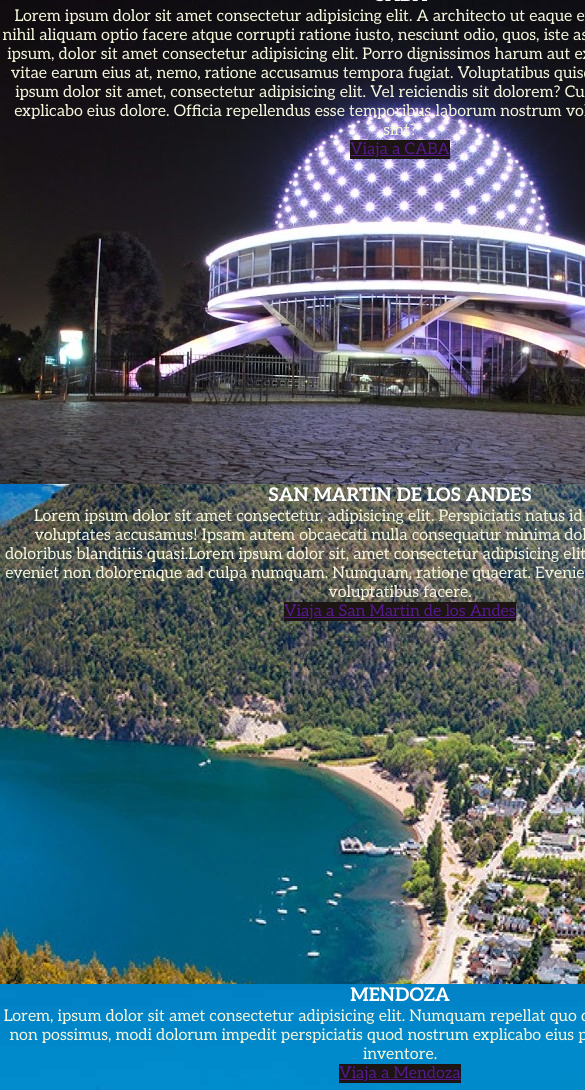
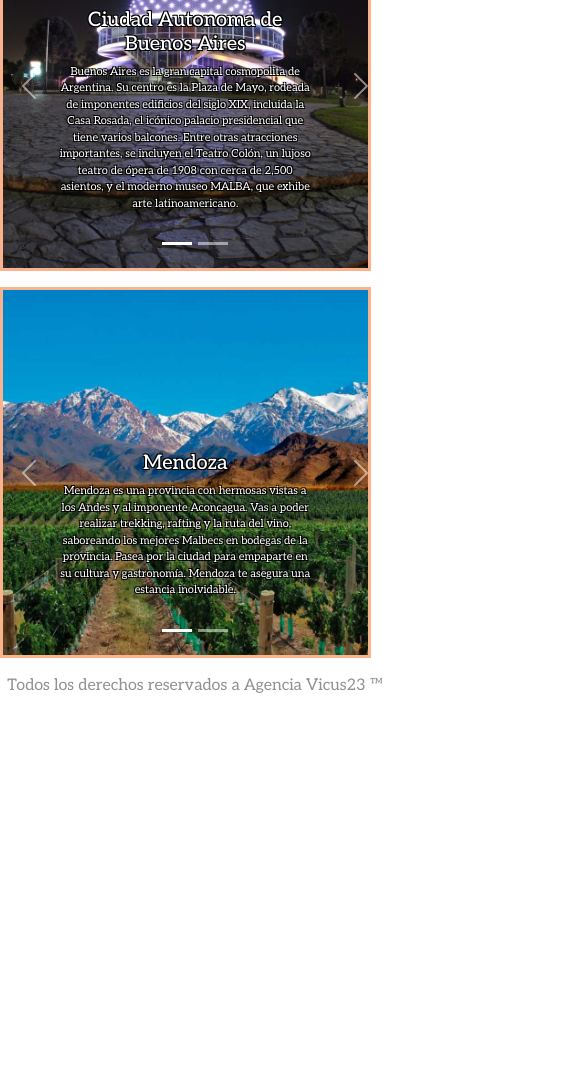
Before and after one commit to MartinGomez13/2da-martingomez-turismo, a plain HTML site: page pages/destinos.html in a window 390 px wide. Shown: the part 401-1491 px from the top of the page, 585 px wide, since content can reach past the window. After the commit the page ends 1115 px from the top, so only its background shows below. Drawn offline with nearby package versions, Linux system fonts and the light colour scheme.

Commit message:
[M] se agregó a la página de destinos bootstrap con carruseles y se hizo responsive.

```diff
--- a/css/style.css
+++ b/css/style.css
@@ -163,31 +163,15 @@
         font-size: 20px;
         background-color: #f5f5dc;
     }
-    .destinos-frecuentes-caba{
-        background-image: url("../assets/destinos-caba.jpg");
-        width: 800px;
-        height: 500px;
+    /* DESTINOS */
+    .carousel-inner {
+        position: relative;
+        width: 95%;
+        overflow: hidden;
+        border: 3px solid #fbb38d;
     }
-    main section h3{
-        color: #ffffff;
-        text-align: center;
-    }
-    .articulos-destinos{
-        color: #f5f5dc;
-        text-align: center;
-    }
-    .viajar-a-caba{
-        text-align: center;
-    }
-    .destinos-frecuentes-smdla{
-        background-image: url("../assets/destinos-smdla.jpg");
-        width: 800px;
-        height: 500px;
-    }
-    .destinos-frecuentes-mendoza{
-        background-image: url("../assets/destinos-mendoza.jpg");
-        width: 800px;
-        height: 500px;
+    .carousel-caption{
+        text-shadow: -1px -1px 0 #000, 1px -1px 0 #000, -1px 1px 0 #000, 1px 1px 0 #000;
     }
     .link-viaje{
         background-color: #1d1414;
@@ -269,6 +253,16 @@
         .bg-articulos p{
             width: 100%;
         }
+        .articulos-destinos{
+            flex-direction: column;
+        }
+        .carousel {
+            position: relative;
+            margin-bottom: 1rem;
+        }
+        .carousel-caption {
+            font-size: 11px;
+        }
     }
 
     @media only screen and (min-width: 501px) and (max-width: 960px){
@@ -299,6 +293,13 @@
         .bg-articulos p{
             width: 100%;
         }
+        .articulos-destinos{
+            flex-direction: column;
+        }
+        .carousel {
+            position: relative;
+            margin-bottom: 1rem;
+        }
     }
 
     @media only screen and (min-width: 961px) {
--- a/pages/destinos.html
+++ b/pages/destinos.html
@@ -4,6 +4,8 @@
 <head>
     <meta charset="UTF-8">
     <meta name="viewport" content="width=device-width, initial-scale=1.0">
+    <!--Bootstrap-->
+    <link href="https://cdn.jsdelivr.net/npm/bootstrap@5.3.3/dist/css/bootstrap.min.css" rel="stylesheet" integrity="sha384-QWTKZyjpPEjISv5WaRU9OFeRpok6YctnYmDr5pNlyT2bRjXh0JMhjY6hW+ALEwIH" crossorigin="anonymous">
     <!--estilos-->
     <link rel="stylesheet" href="../css/style.css">
     <!--fonts-->
@@ -42,39 +44,72 @@
     </header>
     <main>
         <h2 class="h2-principal">DESTINOS</h2>
-        <section class="articulos-destinos">
-            <article class="destinos-frecuentes-caba">
-                <h3>CABA</h3>
-                <p>Lorem ipsum dolor sit amet consectetur adipisicing elit. A architecto ut eaque eum illum rerum
-                    voluptatem nihil aliquam optio facere atque corrupti ratione iusto, nesciunt odio, quos, iste
-                    assumenda temporibus? Lorem ipsum, dolor sit amet consectetur adipisicing elit. Porro dignissimos
-                    harum aut ex nam animi, quis laboriosam vitae earum eius at, nemo, ratione accusamus tempora fugiat.
-                    Voluptatibus quisquam eum cupiditate?Lorem ipsum dolor sit amet, consectetur adipisicing elit. Vel
-                    reiciendis sit dolorem? Culpa hic doloremque maiores explicabo eius dolore. Officia repellendus esse
-                    temporibus laborum nostrum voluptatum rem veniam natus sint?</p>
-                <a href="" class="link-viaje">Viaja a CABA</a>
-            </article>
-            <article class="destinos-frecuentes-smdla">
-                <h3>SAN MARTIN DE LOS ANDES</h3>
-                <p>Lorem ipsum dolor sit amet consectetur, adipisicing elit. Perspiciatis natus id nihil sed culpa
-                    inventore voluptates accusamus! Ipsam autem obcaecati nulla consequatur minima dolor qui, veniam
-                    inventore doloribus blanditiis quasi.Lorem ipsum dolor sit, amet consectetur adipisicing elit.
-                    Facilis sint eius porro atque, eveniet non doloremque ad culpa numquam. Numquam, ratione quaerat.
-                    Eveniet eum error at ratione aliquid voluptatibus facere.</p>
-                <a href="" class="link-viaje">Viaja a San Martin de los Andes</a>
-            </article>
-            <article class="destinos-frecuentes-mendoza">
-                <h3>MENDOZA</h3>
-                <p>Lorem, ipsum dolor sit amet consectetur adipisicing elit. Numquam repellat quo doloremque neque autem
-                    id a non possimus, modi dolorum impedit perspiciatis quod nostrum explicabo eius praesentium porro
-                    architecto inventore.</p>
-                <a href="" class="link-viaje">Viaja a Mendoza</a>
-            </article>
+        <section class="articulos-destinos d-flex justify-content-center">
+            <div id="carouselExampleCaptions" class="carousel slide">
+                <div class="carousel-indicators">
+                  <button type="button" data-bs-target="#carouselExampleCaptions" data-bs-slide-to="0" class="active" aria-current="true" aria-label="Slide 1"></button>
+                  <button type="button" data-bs-target="#carouselExampleCaptions" data-bs-slide-to="1" aria-label="Slide 2"></button>
+                </div>
+                <div class="carousel-inner">
+                  <div class="carousel-item active">
+                    <img src="../assets/destinos-caba.jpg" class="d-block w-100" alt="Destino Buenos Aires">
+                    <div class="carousel-caption  d-md-block">
+                      <h5>Ciudad Autonoma de Buenos Aires</h5>
+                      <p>Buenos Aires es la gran capital cosmopolita de Argentina. Su centro es la Plaza de Mayo, rodeada de imponentes edificios del siglo XIX, incluida la Casa Rosada, el icónico palacio presidencial que tiene varios balcones. Entre otras atracciones importantes, se incluyen el Teatro Colón, un lujoso teatro de ópera de 1908 con cerca de 2,500 asientos, y el moderno museo MALBA, que exhibe arte latinoamericano.</p>                    </div>                  </div>
+                  <div class="carousel-item">
+                    <img src="../assets/destinos-lujan.jpg" class="d-block w-100" alt="Destino Bs As">
+                    <div class="carousel-caption d-md-block">
+                      <h5>Provincia de Buenos Aires</h5>
+                      <p>Un destino único donde playas doradas, ciudades vibrantes, rica historia, naturaleza exuberante y deliciosa gastronomía se combinan para ofrecerte experiencias inolvidables. Relájate en las costas de Mar del Plata y Pinamar, explora las sierras de Tandil, visita los museos de La Plata y disfruta de la auténtica carne argentina en nuestras famosas parrillas. Con una cálida hospitalidad y opciones de alojamiento para todos los gustos, te invitamos a vivir momentos únicos y crear recuerdos que atesorarás para siempre. ¡Te esperamos con los brazos abiertos!</p>
+                    </div>
+                  </div>
+                </div>
+                <button class="carousel-control-prev" type="button" data-bs-target="#carouselExampleCaptions" data-bs-slide="prev">
+                  <span class="carousel-control-prev-icon" aria-hidden="true"></span>
+                  <span class="visually-hidden">Previous</span>
+                </button>
+                <button class="carousel-control-next" type="button" data-bs-target="#carouselExampleCaptions" data-bs-slide="next">
+                  <span class="carousel-control-next-icon" aria-hidden="true"></span>
+                  <span class="visually-hidden">Next</span>
+                </button>
+              </div>
+
+              <div id="carouselExampleCaptions2" class="carousel slide">
+                <div class="carousel-indicators">
+                  <button type="button" data-bs-target="#carouselExampleCaptions2" data-bs-slide-to="0" class="active" aria-current="true" aria-label="Slide 1"></button>
+                  <button type="button" data-bs-target="#carouselExampleCaptions2" data-bs-slide-to="1" aria-label="Slide 2"></button>
+                </div>
+                <div class="carousel-inner">
+                  <div class="carousel-item active">
+                    <img src="../assets/destinos-mendoza.jpg" class="d-block w-100" alt="Destino Buenos Aires">
+                    <div class="carousel-caption  d-md-block">
+                      <h5>Mendoza</h5>
+                      <p>Mendoza es una provincia con hermosas vistas a los Andes y al imponente Aconcagua. Vas a poder realizar trekking, rafting y la ruta del vino, saboreando los mejores Malbecs en bodegas de la provincia. Pasea por la ciudad para empaparte en su cultura y gastronomía. Mendoza te asegura una estancia inolvidable.</p>                    </div>                  </div>
+                  <div class="carousel-item">
+                    <img src="../assets/destinos-smdla.jpg" class="d-block w-100" alt="Destino Bs As">
+                    <div class="carousel-caption d-md-block">
+                      <h5>San Martin de los Andes</h5>
+                      <p>San Martín de los Andes es un destino encantador rodeado por la majestuosidad de la Patagonia. Disfruta de actividades al aire libre como trekking, pesca y kayak en el hermoso lago Lacar. Recorre sus calles pintorescas y sumérgete en la cultura local, con su rica gastronomía y artesanías. San Martín de los Andes te ofrece una estancia inolvidable en la serenidad de la naturaleza.</p>
+                    </div>
+                  </div>
+                </div>
+                <button class="carousel-control-prev" type="button" data-bs-target="#carouselExampleCaptions2" data-bs-slide="prev">
+                  <span class="carousel-control-prev-icon" aria-hidden="true"></span>
+                  <span class="visually-hidden">Previous</span>
+                </button>
+                <button class="carousel-control-next" type="button" data-bs-target="#carouselExampleCaptions2" data-bs-slide="next">
+                  <span class="carousel-control-next-icon" aria-hidden="true"></span>
+                  <span class="visually-hidden">Next</span>
+                </button>
+              </div>
         </section>
     </main>
     <footer>
         <p>Todos los derechos reservados a Agencia Vicus23 ™</p>
     </footer>
+    <!--BS scripts-->
+    <script src="https://cdn.jsdelivr.net/npm/@popperjs/core@2.11.8/dist/umd/popper.min.js" integrity="sha384-I7E8VVD/ismYTF4hNIPjVp/Zjvgyol6VFvRkX/vR+Vc4jQkC+hVqc2pM8ODewa9r" crossorigin="anonymous"></script>
+    <script src="https://cdn.jsdelivr.net/npm/bootstrap@5.3.3/dist/js/bootstrap.min.js" integrity="sha384-0pUGZvbkm6XF6gxjEnlmuGrJXVbNuzT9qBBavbLwCsOGabYfZo0T0to5eqruptLy" crossorigin="anonymous"></script>
 </body>
 
 </html>
```
Also changed, not shown: index.html (+1 -1 lines), assets/destinos-bsas.jpg (added), assets/destinos-bsas2.jpg (added), assets/destinos-lujan.jpg (added), assets/logotipo.jpg (added), assets/logotipo2.avif (renamed from assets/logotipo.avif).
